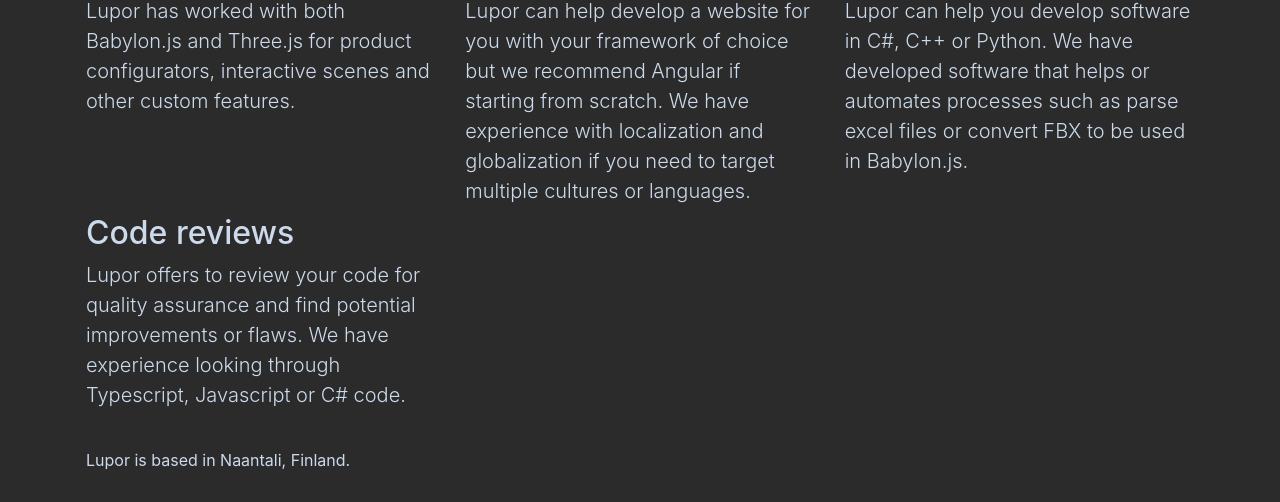
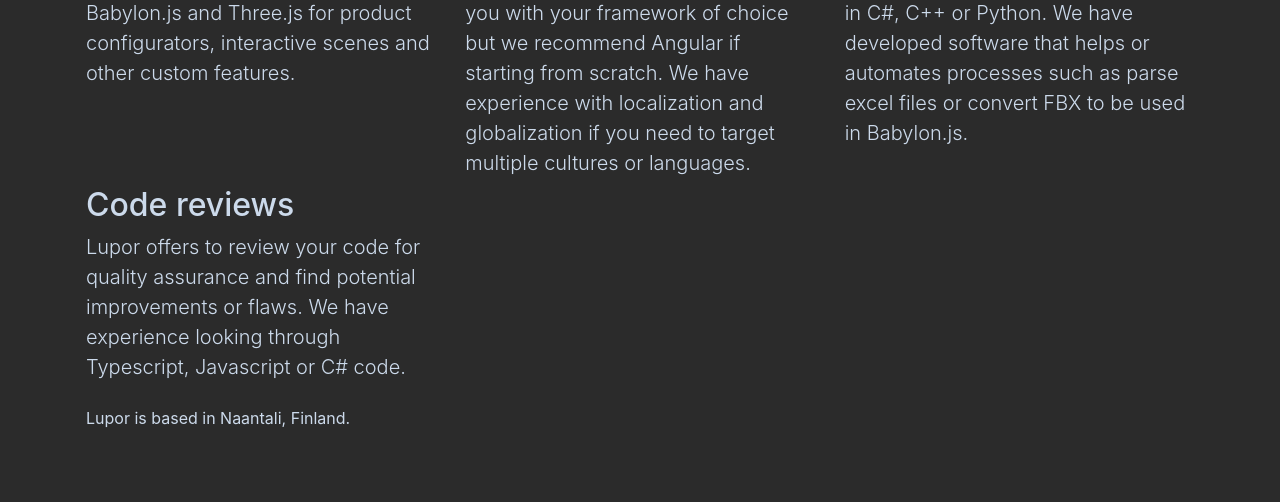
Before and after one commit to luporfinland/luporfinland.github.io, a website: page index.html in a window 1280 px wide. Shown: the part 556-1058 px from the top of the page. After the commit the page ends 1002 px from the top, so only its background shows below. Drawn offline with Linux system fonts and the light colour scheme.

Commit message:
Reduced margin a little.

```diff
--- a/css/style.scss
+++ b/css/style.scss
@@ -50,7 +50,7 @@
 
 main {
   section {
-    margin: $margin-top 0;
+    margin: $margin-small 0;
   }
 
   hr {
```
Also changed, not shown: css/style.css, css/style.min.css.
